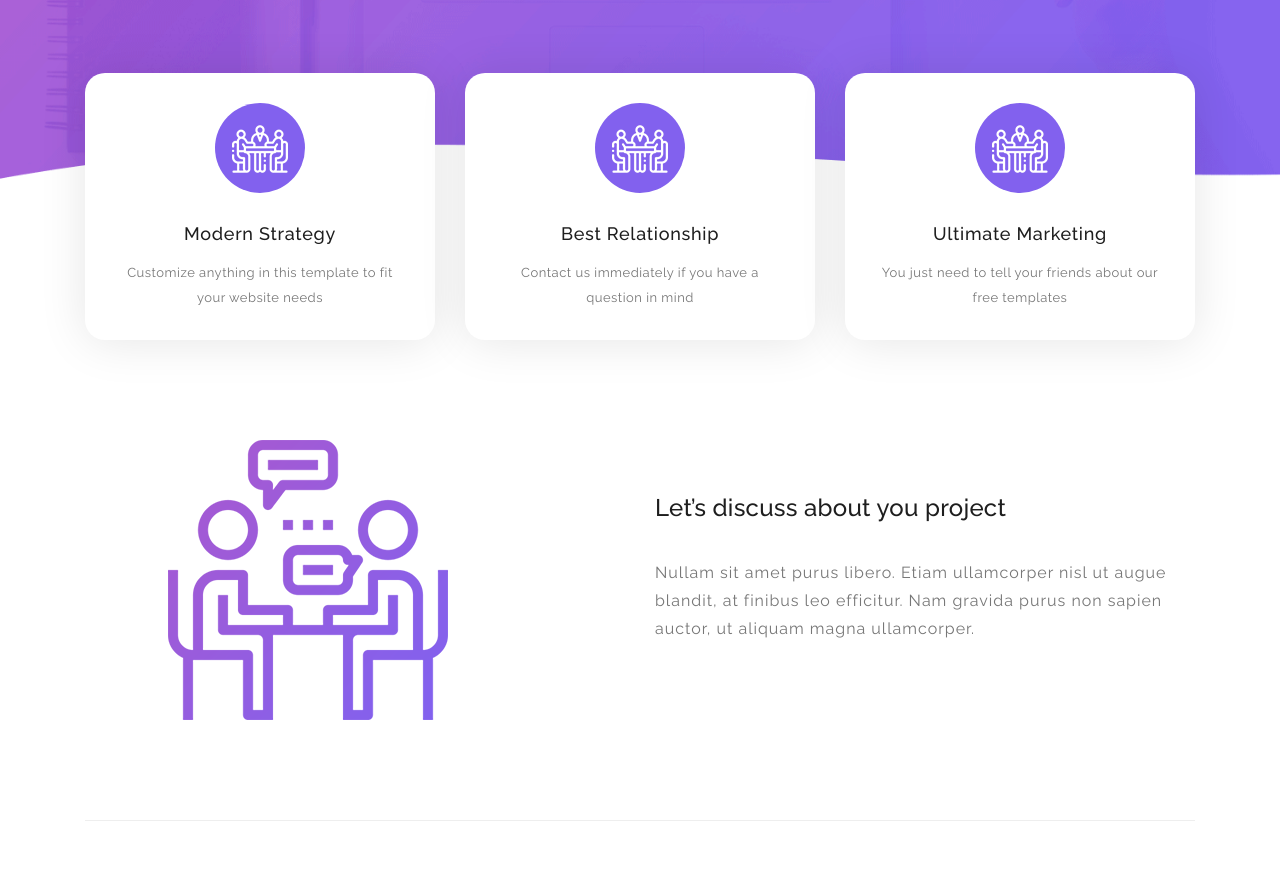
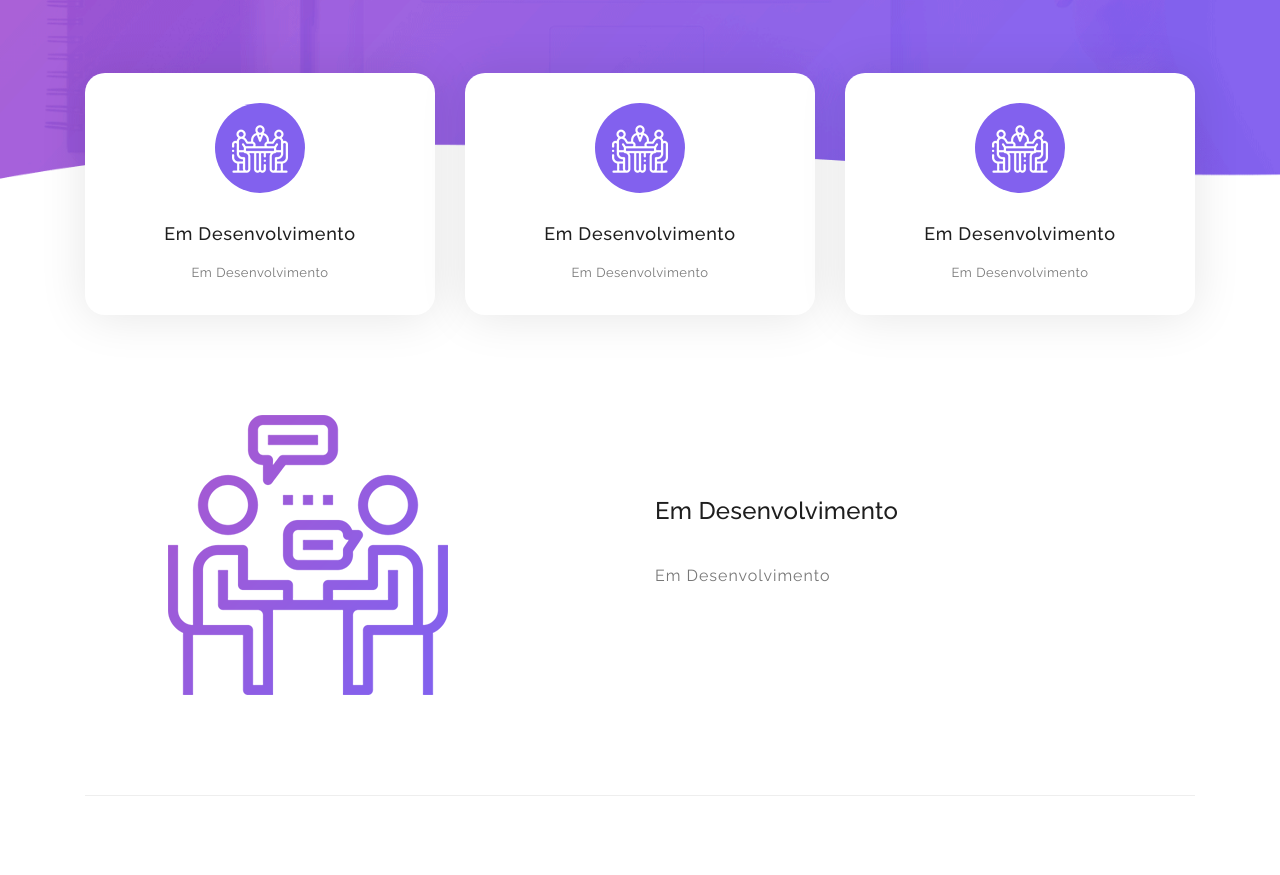
Before and after one commit to DanilloSB/layout_tinomo, a website: page index.html in a window 1280 px wide. Shown: the part 537-1412 px from the top of the page. Drawn offline with Linux system fonts and the light colour scheme.

Commit message:
Novo layout do projeto tinomo TCC

```diff
--- a/index.html
+++ b/index.html
@@ -19,6 +19,8 @@
     <link rel="stylesheet" type="text/css" href="assets/css/font-awesome.css">
 
     <link rel="stylesheet" href="assets/css/templatemo-softy-pinko.css">
+
+    <link rel="icon" type="image/png" href="assets/images/icons/favicon.ico"/>
 
     </head>
 
@@ -51,7 +53,7 @@
                             <li><a href="#welcome" class="active">Home</a></li>
                             <li><a href="#features">Sobre</a></li>
                             <li><a href="#testimonials">Avaliações</a></li>
-                            <li><a href="#blog">Blog Entries</a></li>
+                            <li><a href="#blog">Em Desenvolvimento</a></li>
                             <li><a href="#contact-us">Contate-Nos</a></li>
                             <li><a href="login.html">Login</a></li>
                         </ul>
@@ -74,9 +76,9 @@
             <div class="container">
                 <div class="row">
                     <div class="offset-xl-3 col-xl-6 offset-lg-2 col-lg-8 col-md-12 col-sm-12">
-                        <h1>We provide the best <strong>strategy</strong><br>to grow up your <strong>business</strong></h1>
-                        <p>Softy Pinko is a professional Bootstrap 4.0 theme designed by Template Mo
-                        for your company at absolutely free of charge</p>
+                        <h1>Oferecemos a melhor<strong> estratégia</strong>
+                            <br> para fazer crescer o seu<strong> negócio</strong></h1>
+                        <p></p>
                         <a href="#features" class="main-button-slider">Descubra Mais</a>
                     </div>
                 </div>
@@ -98,8 +100,8 @@
                                 <div class="icon">
                                     <i><img src="assets/images/featured-item-01.png" alt=""></i>
                                 </div>
-                                <h5 class="features-title">Modern Strategy</h5>
-                                <p>Customize anything in this template to fit your website needs</p>
+                                <h5 class="features-title">Em Desenvolvimento</h5>
+                                <p>Em Desenvolvimento</p>
                             </div>
                         </div>
                         <!-- ***** Features Small Item End ***** -->
@@ -110,8 +112,8 @@
                                 <div class="icon">
                                     <i><img src="assets/images/featured-item-01.png" alt=""></i>
                                 </div>
-                                <h5 class="features-title">Best Relationship</h5>
-                                <p>Contact us immediately if you have a question in mind</p>
+                                <h5 class="features-title">Em Desenvolvimento</h5>
+                                <p>Em Desenvolvimento</p>
                             </div>
                         </div>
                         <!-- ***** Features Small Item End ***** -->
@@ -122,8 +124,8 @@
                                 <div class="icon">
                                     <i><img src="assets/images/featured-item-01.png" alt=""></i>
                                 </div>
-                                <h5 class="features-title">Ultimate Marketing</h5>
-                                <p>You just need to tell your friends about our free templates</p>
+                                <h5 class="features-title">Em Desenvolvimento</h5>
+                                <p>Em Desenvolvimento</p>
                             </div>
                         </div>
                         <!-- ***** Features Small Item End ***** -->
@@ -144,10 +146,10 @@
                 <div class="col-lg-1"></div>
                 <div class="col-lg-6 col-md-12 col-sm-12 align-self-center mobile-top-fix">
                     <div class="left-heading">
-                        <h2 class="section-title">Let’s discuss about you project</h2>
+                        <h2 class="section-title">Em Desenvolvimento</h2>
                     </div>
                     <div class="left-text">
-                        <p>Nullam sit amet purus libero. Etiam ullamcorper nisl ut augue blandit, at finibus leo efficitur. Nam gravida purus non sapien auctor, ut aliquam magna ullamcorper.</p>
+                        <p>Em Desenvolvimento</p>
                     </div>
                 </div>
             </div>
@@ -166,10 +168,10 @@
             <div class="row">
                 <div class="col-lg-6 col-md-12 col-sm-12 align-self-center mobile-bottom-fix">
                     <div class="left-heading">
-                        <h2 class="section-title">We can help you to grow your business</h2>
+                        <h2 class="section-title">Em Desenvolvimento</h2>
                     </div>
                     <div class="left-text">
-                        <p>Aenean pretium, ipsum et porttitor auctor, metus ipsum iaculis nisi, a bibendum lectus libero vitae urna. Sed id leo eu dolor luctus congue sed eget ipsum. Nunc nec luctus libero. Etiam quis dolor elit.</p>
+                        <p>Em Desenvolvimento</p>
                     </div>
                 </div>
                 <div class="col-lg-1"></div>
@@ -193,7 +195,7 @@
                 </div>
                 <div class="offset-lg-3 col-lg-6">
                     <div class="center-text">
-                        <p>Donec tempus, sem non rutrum imperdiet, lectus orci fringilla nulla, at accumsan elit eros a turpis. Ut sagittis lectus libero.</p>
+                        <p>Em Desenvolvimento</p>
                     </div>
                 </div>
             </div>
@@ -205,7 +207,7 @@
                     <div class="team-item">
                         <div class="team-content">
                             <i><img src="assets/images/testimonial-icon.png" alt=""></i>
-                            <p>Proin a neque nisi. Nam ipsum nisi, venenatis ut nulla quis, egestas scelerisque orci. Maecenas a finibus odio.</p>
+                            <p>Em Desenvolvimento</p>
                             <div class="user-image">
                                 <img src="http://placehold.it/60x60" alt="">
                             </div>
@@ -223,7 +225,7 @@
                     <div class="team-item">
                         <div class="team-content">
                             <i><img src="assets/images/testimonial-icon.png" alt=""></i>
-                            <p>Integer molestie aliquam gravida. Nullam nec arcu finibus, imperdiet nulla vitae, placerat nibh. Cras maximus venenatis molestie.</p>
+                            <p>Em Desenvolvimento</p>
                             <div class="user-image">
                                 <img src="http://placehold.it/60x60" alt="">
                             </div>
@@ -241,7 +243,7 @@
                     <div class="team-item">
                         <div class="team-content">
                             <i><img src="assets/images/testimonial-icon.png" alt=""></i>
-                            <p>Quisque diam odio, maximus ac consectetur eu, auctor non lorem. Cras quis est non ante ultrices molestie. Ut vehicula et diam at aliquam.</p>
+                            <p>Em Desenvolvimento</p>
                             <div class="user-image">
                                 <img src="http://placehold.it/60x60" alt="">
                             </div>
@@ -301,12 +303,12 @@
             <div class="row">
                 <div class="col-lg-12">
                     <div class="center-heading">
-                        <h2 class="section-title">Blog Entries</h2>
+                        <h2 class="section-title">Em Desenvolvimento</h2>
                     </div>
                 </div>
                 <div class="offset-lg-3 col-lg-6">
                     <div class="center-text">
-                        <p>Integer molestie aliquam gravida. Nullam nec arcu finibus, imperdiet nulla vitae, placerat nibh. Cras maximus venenatis molestie.</p>
+                        <p>Em Desenvolvimento</p>
                     </div>
                 </div>
             </div>
@@ -320,10 +322,10 @@
                         </div>
                         <div class="blog-content">
                             <h3>
-                                <a href="#">Vivamus ac vehicula dui</a>
+                                <a href="#">Em Desenvolvimento</a>
                             </h3>
                             <div class="text">
-                               Cras aliquet ligula dui, vitae fermentum velit tincidunt id. Praesent eu finibus nunc. Nulla in sagittis eros. Aliquam egestas augue.
+                                Em Desenvolvimento
                             </div>
                             <a href="#" class="main-button">Leia Mais</a>
                         </div>
@@ -336,10 +338,10 @@
                         </div>
                         <div class="blog-content">
                             <h3>
-                                <a href="#">Phasellus convallis augue</a>
+                                <a href="#">Em Desenvolvimento</a>
                             </h3>
                             <div class="text">
-                                Aliquam commodo ornare nisl, et scelerisque nisl dignissim ac. Vestibulum finibus urna ut velit venenatis, vel ultrices sapien mattis.
+                                Em Desenvolvimento
                             </div>
                             <a href="#" class="main-button">Leia Mais</a>
                         </div>
@@ -352,10 +354,10 @@
                         </div>
                         <div class="blog-content">
                             <h3>
-                                <a href="#">Nam gravida purus non</a>
+                                <a href="#">Em Desenvolvimento</a>
                             </h3>
                             <div class="text">
-                                Maecenas eu erat vitae dui convallis consequat vel gravida nulla. Vestibulum finibus euismod odio, ut tempus enim varius eu.
+                                Em Desenvolvimento
                             </div>
                             <a href="#" class="main-button">Leia Mais</a>
                         </div>
@@ -378,7 +380,7 @@
                 </div>
                 <div class="offset-lg-3 col-lg-6">
                     <div class="center-text">
-                        <p>Maecenas pellentesque ante faucibus lectus vulputate sollicitudin. Cras feugiat hendrerit semper.</p>
+                        <p>Em Desenvolvimento</p>
                     </div>
                 </div>
             </div>
@@ -387,11 +389,11 @@
             <div class="row">
                 <!-- ***** Contact Text Start ***** -->
                 <div class="col-lg-4 col-md-6 col-sm-12">
-                    <h5 class="margin-bottom-30">Keep in touch</h5>
+                    <h5 class="margin-bottom-30">Em Desenvolvimento</h5>
                     <div class="contact-text">
-                        <p>110-220 Quisque diam odio, maximus ac consectetur eu, 10260
-                        <br>auctor non lorem</p>
-                        <p>You are NOT allowed to re-distribute Softy Pinko template on any template collection websites. Thank you.</p>
+                        <p>Em Desenvolvimento
+                        <br>Em Desenvolvimento</p>
+                        <p>Em Desenvolvimento</p>
                     </div>
                 </div>
                 <!-- ***** Contact Text End ***** -->
```
Also changed, not shown: package.json (added, +19 -0 lines), assets/images/icons/favicon.ico, assets/images/logo.png, 1 other file.
